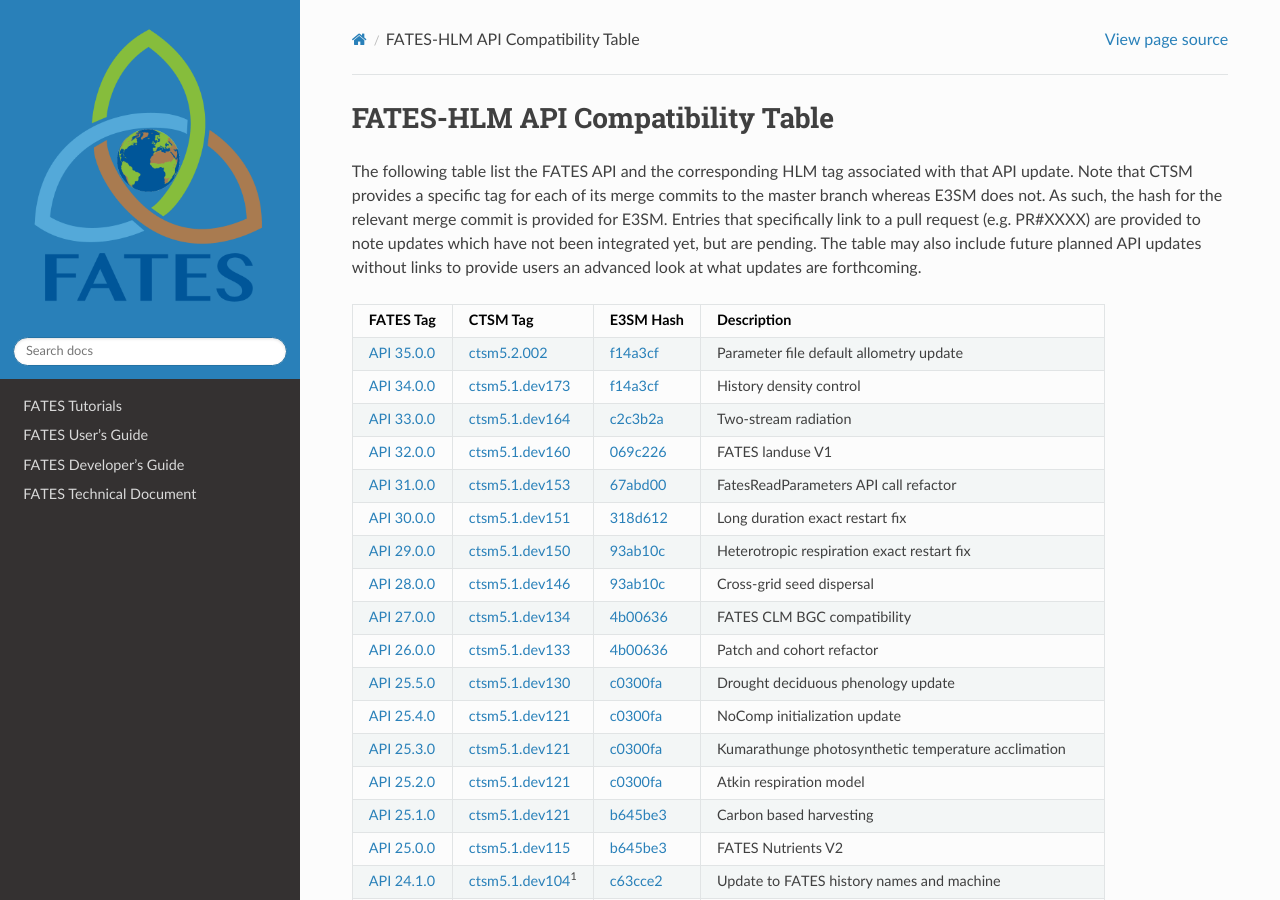
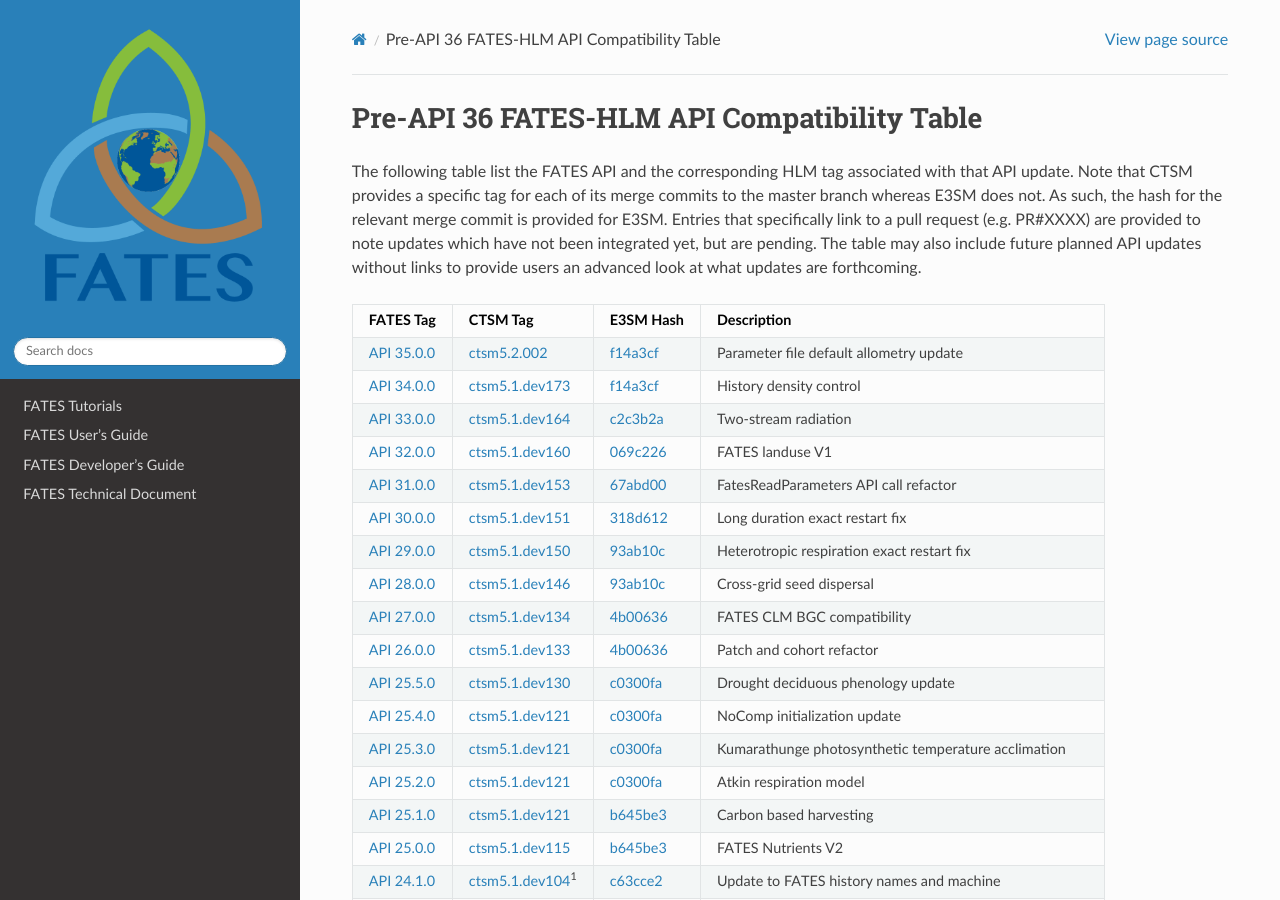
Before and after one commit to NGEET/fates-users-guide, a Sphinx documentation site: the page built from docs/source/user/Table-of-FATES-API-and-HLM-STATUS.md, in a window 1280 px wide and 900 px high. Built offline with Sphinx 7.4.7 and the Read the Docs theme 3.1.0, drawn with Linux system fonts in a browser that asks for light colours.

Commit message:
update older table name

```diff
--- a/docs/source/user/Table-of-FATES-API-and-HLM-STATUS.md
+++ b/docs/source/user/Table-of-FATES-API-and-HLM-STATUS.md
@@ -1,4 +1,4 @@
-# FATES-HLM API Compatibility Table
+# Pre-API 36 FATES-HLM API Compatibility Table
 
 The following table list the FATES API and the corresponding HLM tag associated with that API update.  Note that CTSM provides a specific tag for each of its merge commits to the master branch whereas E3SM does not.  As such, the hash for the relevant merge commit is provided for E3SM.  Entries that specifically link to a pull request (e.g. PR#XXXX) are provided to note updates which have not been integrated yet, but are pending.  The table may also include future planned API updates without links to provide users an advanced look at what updates are forthcoming.
 
```
